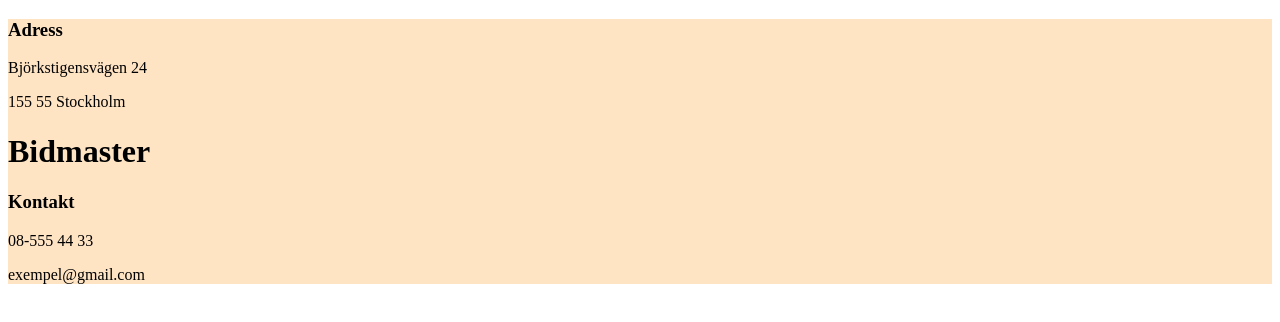
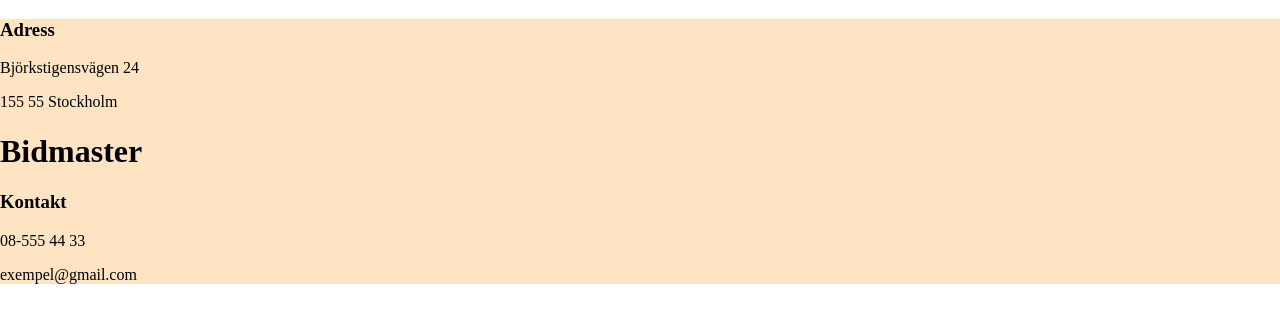
Before and after one commit to EmmaMargit/Grupp2_auction_site, a React (Vite) app: page / in a window 1280 px wide. Shown: the top 322 px of the page. Built offline with nearby package versions, Linux system fonts and the light colour scheme.

Commit message:
tog bort margin i bodyn för widthen i footern

```diff
--- a/src/App.jsx
+++ b/src/App.jsx
@@ -7,7 +7,6 @@ import './stylesheet/App.css'
 
 function App() {
 
-
   return (
     <>
       <Footer />
--- a/src/stylesheet/App.css
+++ b/src/stylesheet/App.css
@@ -0,0 +1,3 @@
+body {
+    margin: 0%;
+}
--- a/src/stylesheet/Footer.module.css
+++ b/src/stylesheet/Footer.module.css
@@ -1,5 +1,6 @@
+
 .footer {
     background-color: bisque;
     width: 100%;
-
+    box-sizing: border-box;
 }
```
